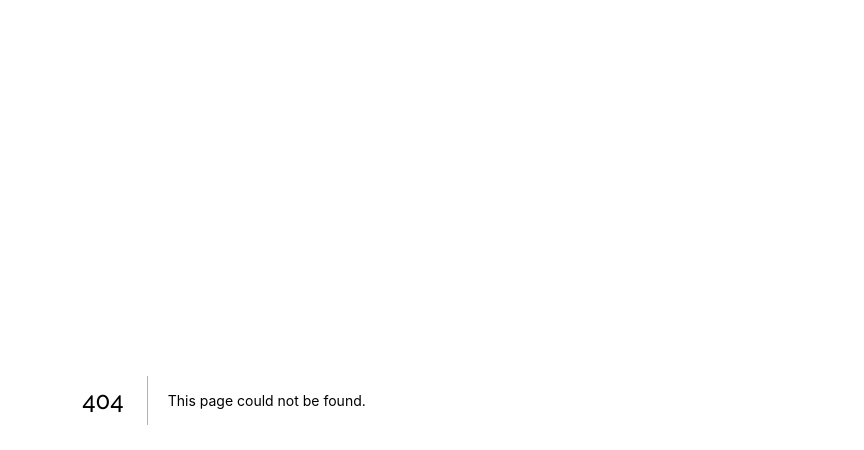
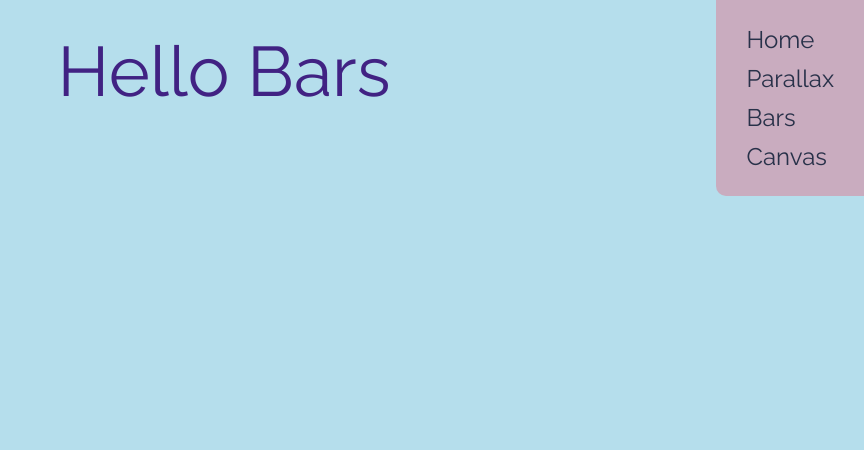
Before and after one commit to Velocima/front-end-react-effects, a Next.js app: page /canvas in a window 1280 px wide. Before the commit this address had no page. Shown: the top 450 px of the page, without its empty margins (416-1280 px from the left). Built offline with nearby package versions, Linux system fonts and the light colour scheme.

Commit message:
canvas page created

```diff
--- a/components/nav.jsx
+++ b/components/nav.jsx
@@ -2,7 +2,7 @@ import Link from 'next/link';
 import style from '../styles/nav.module.css';
 
 export default function Nav() {
-	const pages = ['/', '/parallax', '/bars'];
+	const pages = ['/', '/parallax', '/bars', '/canvas'];
 	return (
 		<>
 			<nav className={style.nav}>
--- /dev/null
+++ b/pages/canvas.jsx
@@ -0,0 +1,19 @@
+import Head from 'next/head';
+import styles from '../styles/canvas.module.css';
+import Nav from '../components/nav';
+import { useState } from 'react';
+
+export default function Page() {
+	return (
+		<>
+			<Head>
+				<title>Create Next App</title>
+				<link rel='icon' href='/favicon.ico' />
+			</Head>
+			<Nav />
+			<main className={styles.main}>
+				<h1 style={{ zIndex: 100 }}>Hello Bars</h1>
+			</main>
+		</>
+	);
+}
--- /dev/null
+++ b/styles/canvas.module.css
@@ -0,0 +1,16 @@
+.main {
+	display: flex;
+	flex-direction: column;
+	justify-content: flex-start;
+	align-items: center;
+	background-color: #b5deec;
+	min-height: 100vh;
+	overflow: hidden;
+}
+
+.main h1 {
+	font-weight: 400;
+	font-size: 70px;
+	padding: 30px 0;
+	color: #412283;
+}
```
